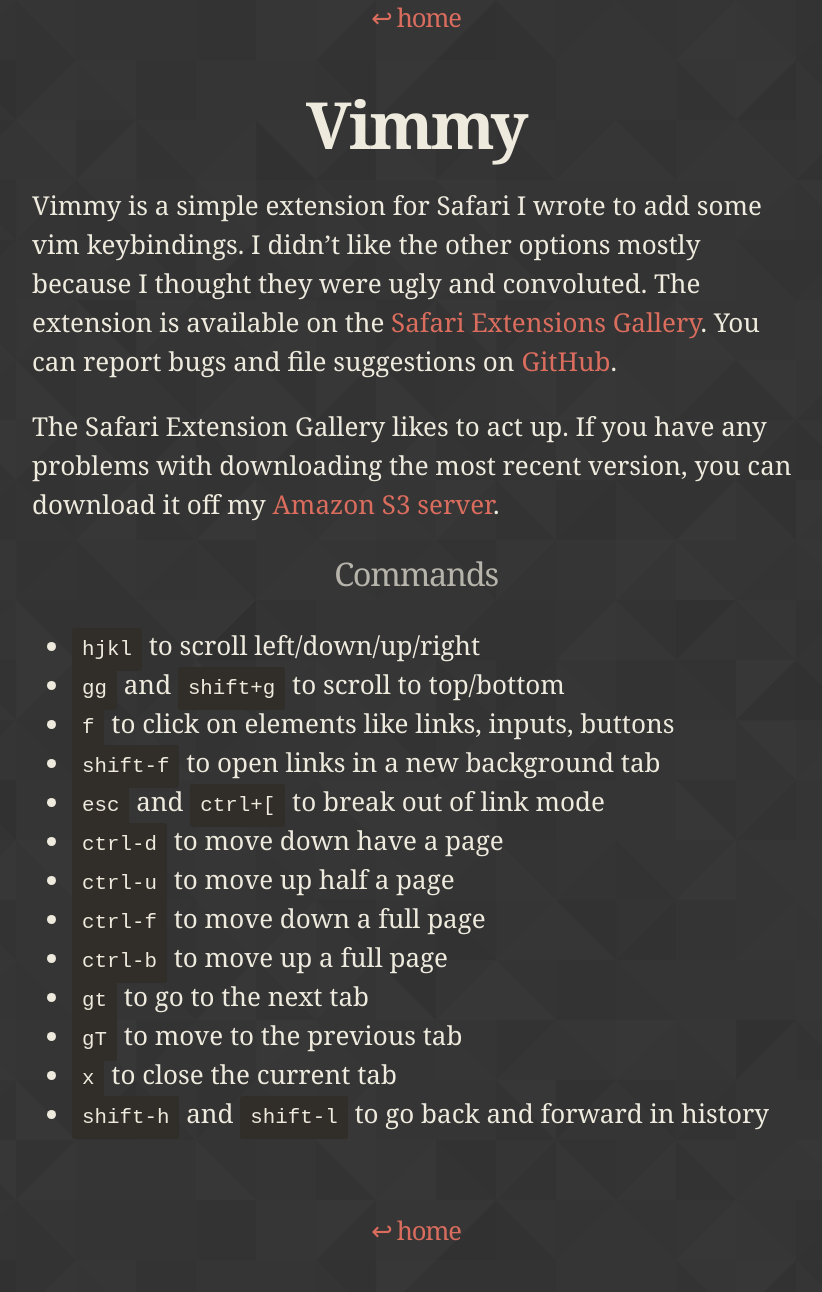
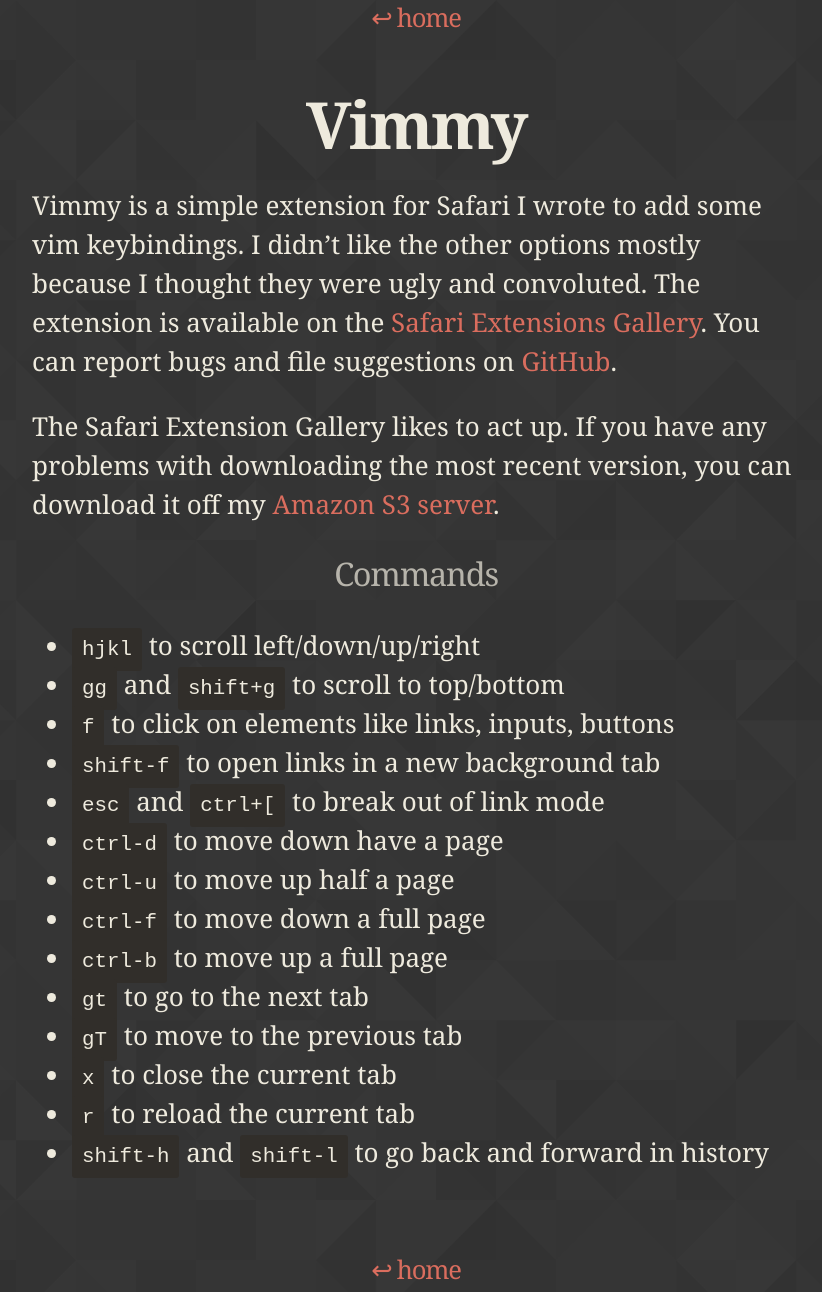
Before and after one commit to gggritso/site, a Jekyll site: the page built from Vimmy.safariextension.md, in a window 1280 px wide. Shown: the whole page, without its empty margins (224-1046 px from the left). Built offline with Jekyll 4.4.1, drawn with Linux system fonts in a browser that asks for light colours; before the commit the page ends 1253 px from its top, so only the background shows below that.

Commit message:
Update Vimmy.safariextension page

```diff
--- a/Vimmy.safariextension.md
+++ b/Vimmy.safariextension.md
@@ -22,4 +22,5 @@
 - `gt` to go to the next tab
 - `gT` to move to the previous tab
 - `x` to close the current tab
+- `r` to reload the current tab
 - `shift-h` and `shift-l` to go back and forward in history
```
